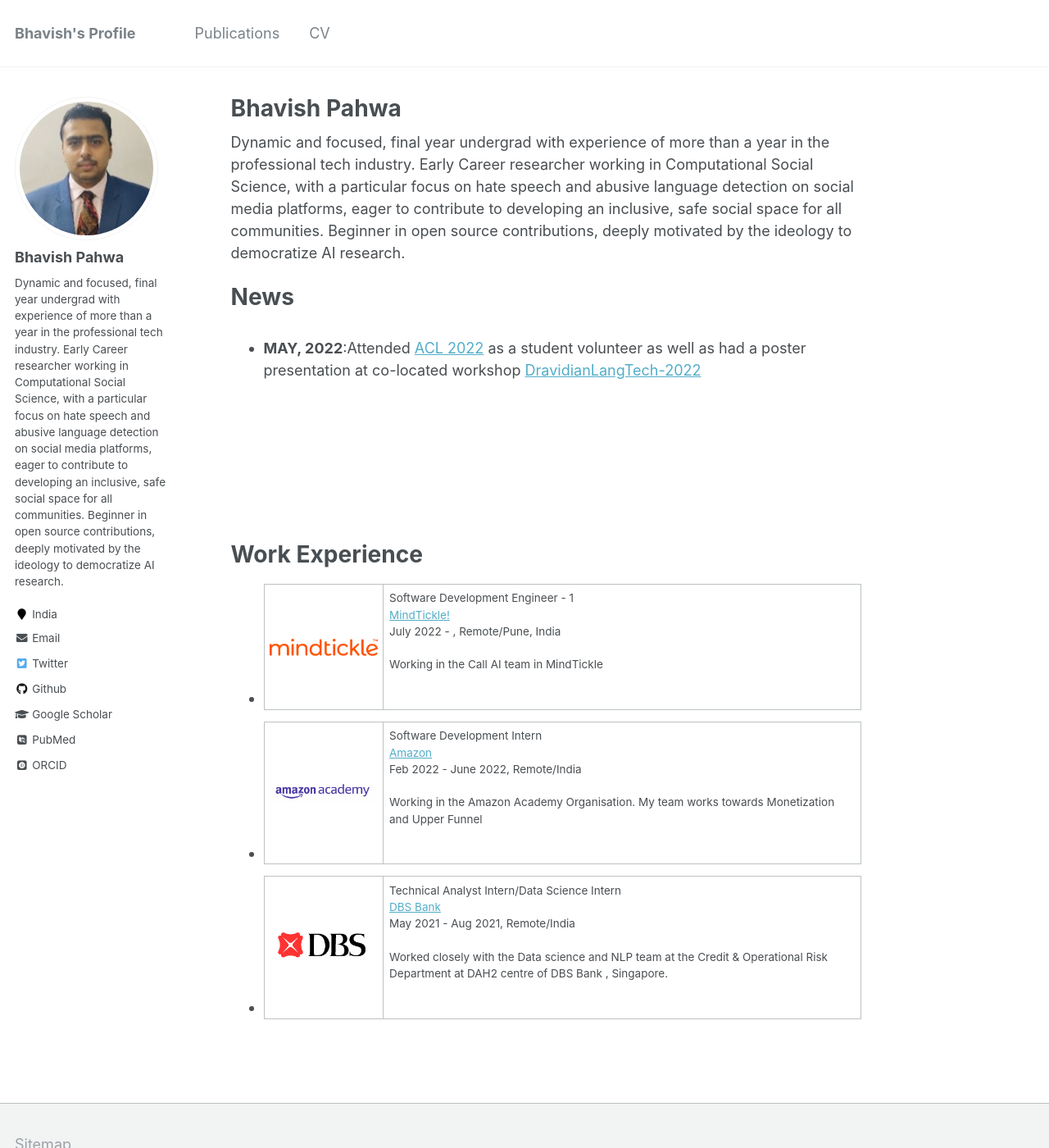
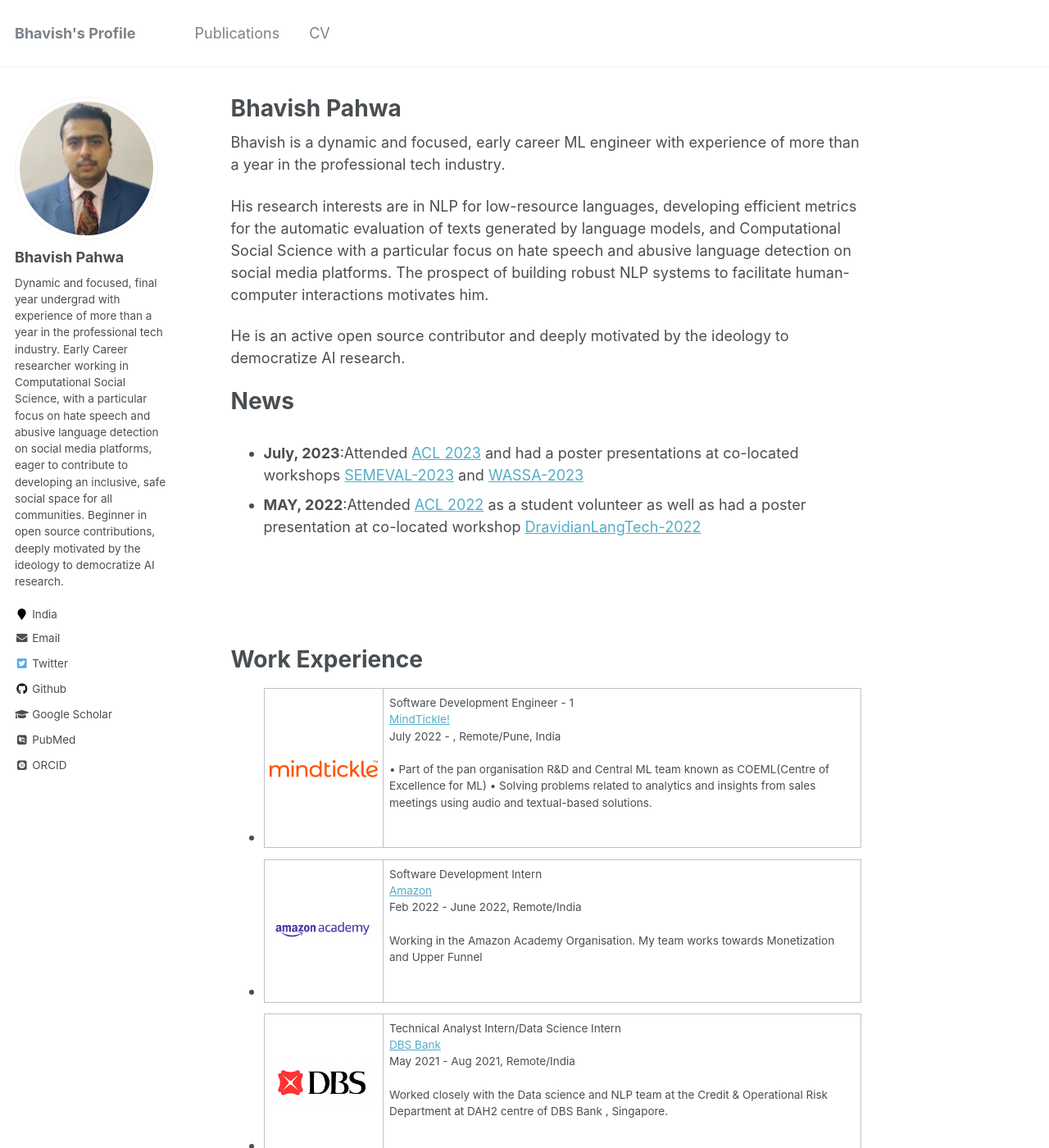
Before and after one commit to bp-high/bp-high.github.io, a Jekyll site: the page built from _pages/about.md, in a window 1280 px wide and 1400 px high. Shown: the whole window at 82% size. Built offline with Jekyll 4.4.1, drawn with Linux system fonts in a browser that asks for light colours; some web fonts are replaced.

```diff
--- a/_data/workex.yml
+++ b/_data/workex.yml
@@ -4,7 +4,8 @@ experiences:
     designation: "Software Development Engineer - 1"
     url: "https://www.mindtickle.com/"
     date: "July 2022 - , Remote/Pune, India"
-    desc: "Working in the Call AI team in MindTickle"
+    desc: "• Part of the pan organisation R&D and Central ML team known as COEML(Centre of Excellence for ML)
+           • Solving problems related to analytics and insights from sales meetings using audio and textual-based solutions."
 
   - name: "Amazon"
     img-path: "amazon.png"
--- a/_pages/about.md
+++ b/_pages/about.md
@@ -8,12 +8,18 @@ redirect_from:
   - /about.html
 ---
 
-Dynamic and focused, final year undergrad with experience of more than a year in the professional tech industry. Early Career researcher working in Computational Social Science, with a particular focus on hate speech and abusive language detection on social media platforms, eager to contribute to developing an inclusive, safe social space for all communities. Beginner in open source contributions, deeply motivated by the ideology to democratize AI research.
+Bhavish is a dynamic and focused, early career ML engineer with experience of more than a year in the professional tech industry.
+
+His research interests are in NLP for low-resource languages, developing efficient metrics for the automatic evaluation of texts generated by language models, and Computational Social Science with a particular focus on hate speech and abusive language detection on social media platforms. The prospect of building robust NLP systems to facilitate human-computer interactions motivates him.
+
+
+He is an active open source contributor and deeply motivated by the ideology to democratize AI research.
 
 # News
 
 <div style="overflow-y:scroll; height:12em;">
 <ul>
+<li class="a"><strong>July, 2023</strong>:Attended <a href="https://2023.aclweb.org/" target="_blank">ACL 2023</a> and had a poster presentations at co-located workshops <a href="https://semeval.github.io/SemEval2023/" target="_blank">SEMEVAL-2023</a>  and <a href="https://wassa-workshop.github.io/" target="_blank">WASSA-2023</a> </li>
 <li class="a"><strong>MAY, 2022</strong>:Attended <a href="https://www.2022.aclweb.org/" target="_blank">ACL 2022</a> as a student volunteer as well as had a poster presentation at co-located workshop <a href="https://dravidianlangtech.github.io/2022/" target="_blank">DravidianLangTech-2022</a> </li>
 </ul>
 </div>
```
Also changed, not shown: _pages/cv.md (+1 -1 lines), _publications/paper-2.md (added, +16 -0 lines).
